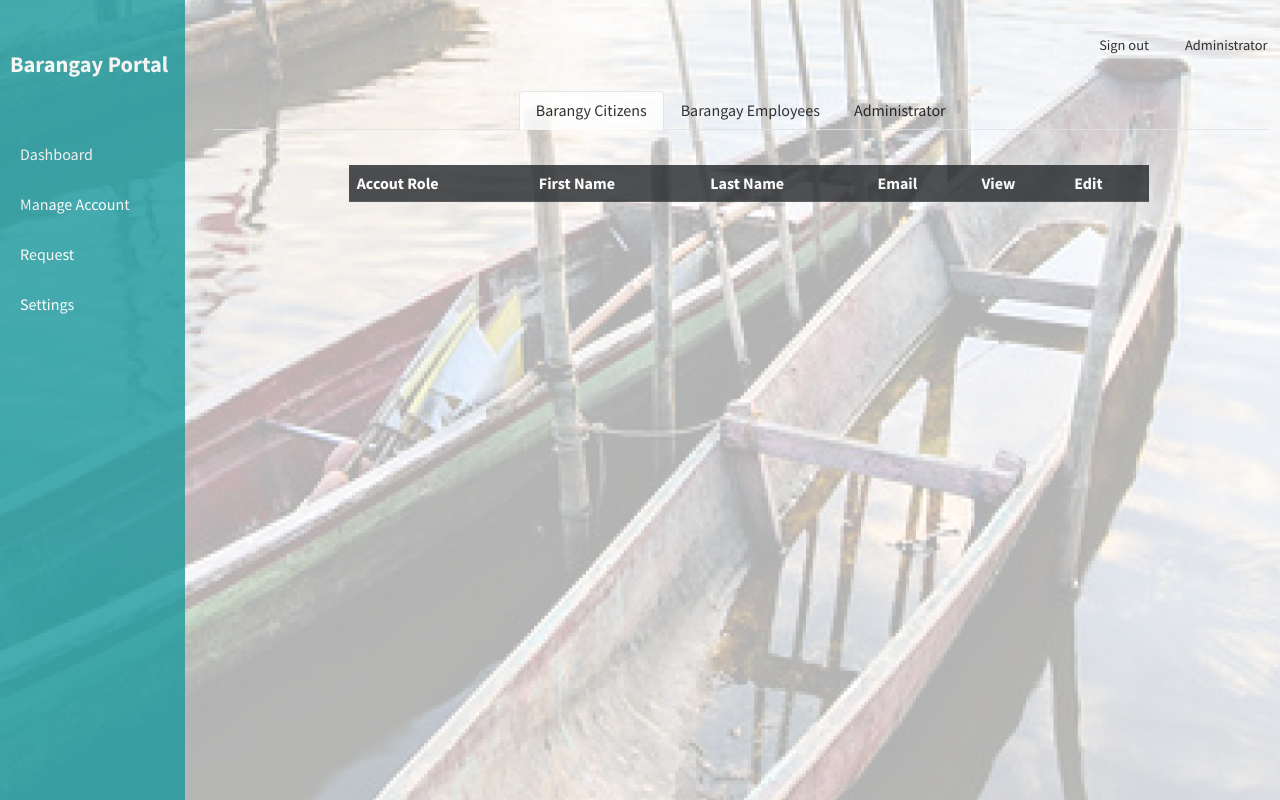
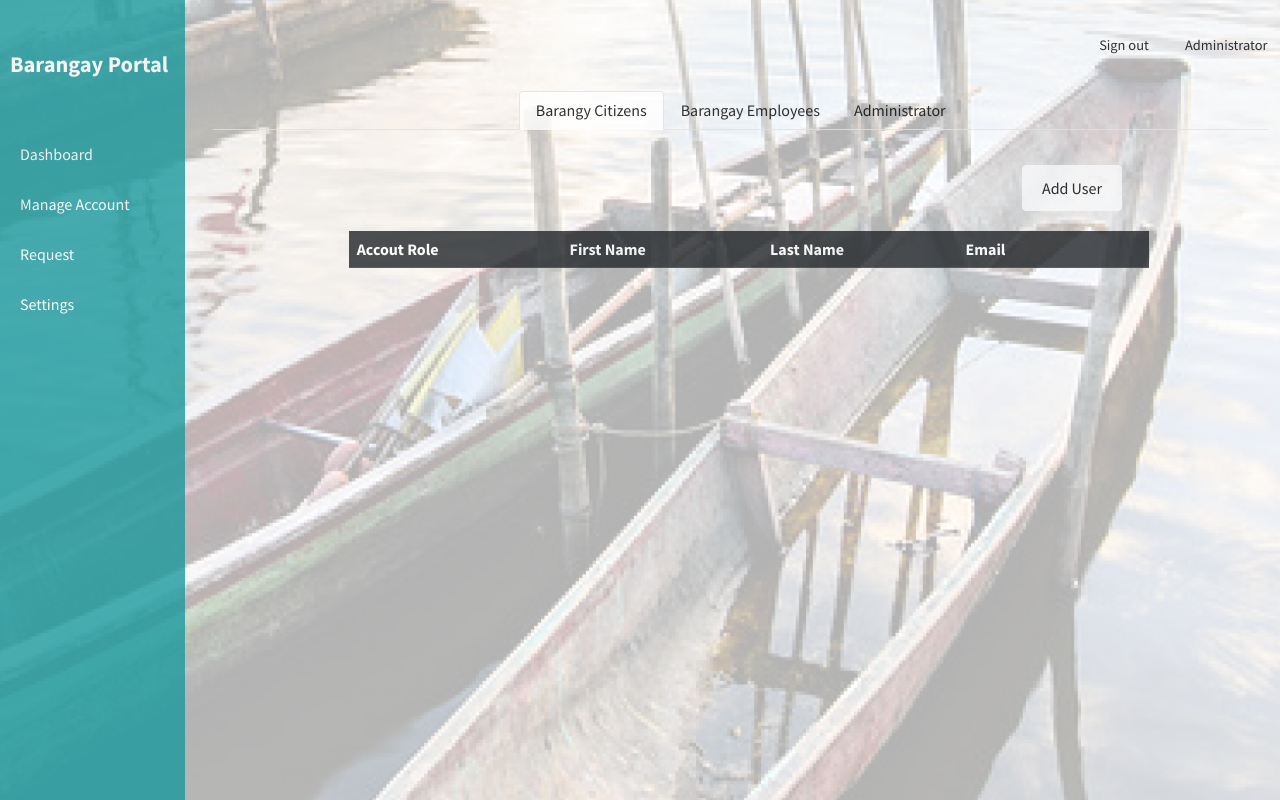
Before and after one commit to nicanorjulietm/portalWeb, a Node server app: page /adminportal in a window 1280 px wide, after a click on "Manage Account". Run offline with Node 20, Linux system fonts and the light colour scheme; lists and menus that the app fills with data are empty; some libraries are stand-ins or nearby versions.

Commit message:
Added some changes in Admin Home Page

```diff
--- a/public/css/adminportal.css
+++ b/public/css/adminportal.css
@@ -263,3 +263,34 @@ padding: 50px 10px ;
 
   margin: 0 auto;
 }
+
+
+/* --------------- */
+.addButton{
+  text-align: right;
+  padding-right: 130px;
+  padding-bottom: 20px;
+}
+.addbtn{
+  padding: 10px;
+  width: 100px;
+
+}
+.addUserModal{
+  background-color: white;
+  height: 80%;
+}
+.addUserSignup{
+  position: absolute;
+  width: 300px;
+  height: 200px;
+  z-index: 15;
+  top: 25%;
+  left: 50%;
+  margin: -100px 0 0 -150px;
+  text-align: left;
+}
+.closebtn{
+  text-align: right;
+  padding: 20px;
+}
--- a/views/page-admin/AdminHome.ejs
+++ b/views/page-admin/AdminHome.ejs
@@ -209,6 +209,78 @@
             aria-labelledby="home-tab"
           >
             <table class="table table-hover citizen-table">
+              <div class="addButton">
+                <button
+                  type="button"
+                  class="btn btn-light addbtn md-trigger"
+                  data-bs-toggle="modal"
+                  data-bs-target="#myModal"
+
+                  data-modal="modal-12"
+                >
+                  Add User
+                </button>
+
+                <!-- Modal for Add User -->
+
+                <div class="md-modal md-effect-12 addUserModal">
+                  <div class="md-content">
+                      <div class=content>
+                        <div class="wrapper-1">
+                          <div class="wrapper-2">
+
+<div class=" addUserSignup">
+  <form autocomplete="off" action="/addUser" method="POST">
+    <div class="title-design">
+      <h5>Create New Account</h5>
+      <hr />
+    </div>
+    <div class="form-input">
+      <label for="accountrole"> Account Role </label>
+
+      <!-- <input name="amount" id="amount" type="text" /> -->
+      <select class="custom-select my-1 mr-sm-2" name="accountrole">
+        <!-- <option selected></option> -->
+        <option value="citizen">Barangay Citizen or others</option>
+        <option value="employee">Barangay Employee</option>
+        <option value="admin">Administrator</option>
+      </select>
+    </div>
+    <label for="lastname"> Last Name </label>
+    <input autocomplete="off" type="text" name="lastname" />
+
+    <label for="firstname"> First Name </label>
+    <input autocomplete="off" type="text" name="firstname" />
+
+    <label for="email"> Email </label>
+    <input autocomplete="off" type="email" name="username" />
+
+    <label for="password"> Password </label>
+    <input name="password" id="password" type="password" />
+
+    <!-- <label for="password"> Confirm Password </label>
+      <input name="conpassword" id="conpassword" type="password"onchange='check_pass()' /> -->
+
+    <button type="submit" class="submit" id="submit">Sign up</button>
+    <!-- <input id="errormsg" type="hidden" name="errormsg" onChange="onChange()"> </input> -->
+  </form>
+
+</div>
+<div class="closebtn">
+<button type="button" class="btn-close md-close text-reset closebtn " data-bs-dismiss="offcanvas" aria-label="Close"></button>
+   </div>
+                            <!-- <button  class="submit md-close" >Close </button> -->
+                            <!-- <button class="md-close">Close</button> -->
+                          </div>
+
+                      </div>
+                      </div>
+
+                  </div>
+              </div>
+
+              <!-- End of Modal for Add User-->
+
               <thead class="table-dark">
                 <tr>
                   <!-- <th scope="col">#</th> -->
@@ -216,8 +288,8 @@
                   <th scope="col">First Name</th>
                   <th scope="col">Last Name</th>
                   <th scope="col">Email</th>
-                  <th scope="col">View</th>
-                  <th scope="col">Edit</th>
+                  <th scope="col"></th>
+                  <th scope="col"></th>
                 </tr>
               </thead>
               <tbody>
```
Also changed, not shown: app.js (+26 -23 lines), views/partials/scriptstag.ejs (+12 -12 lines).
